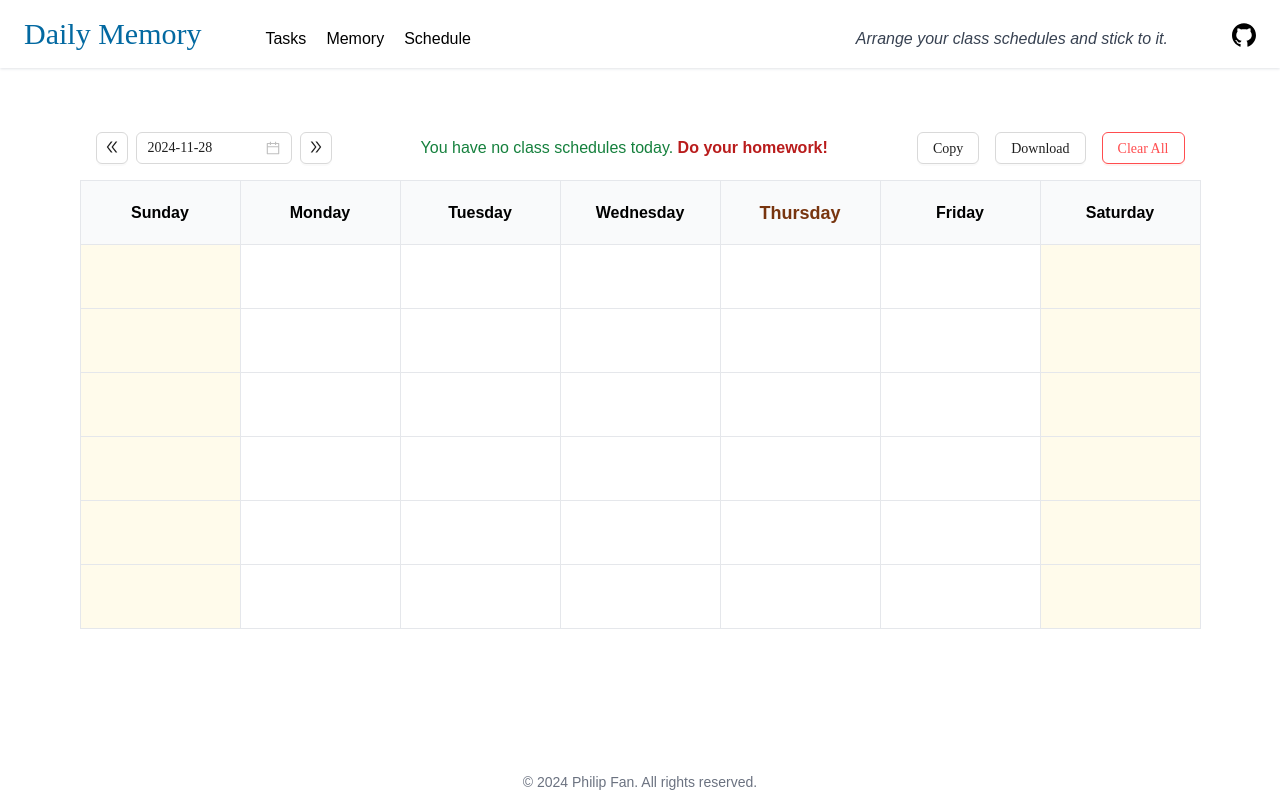
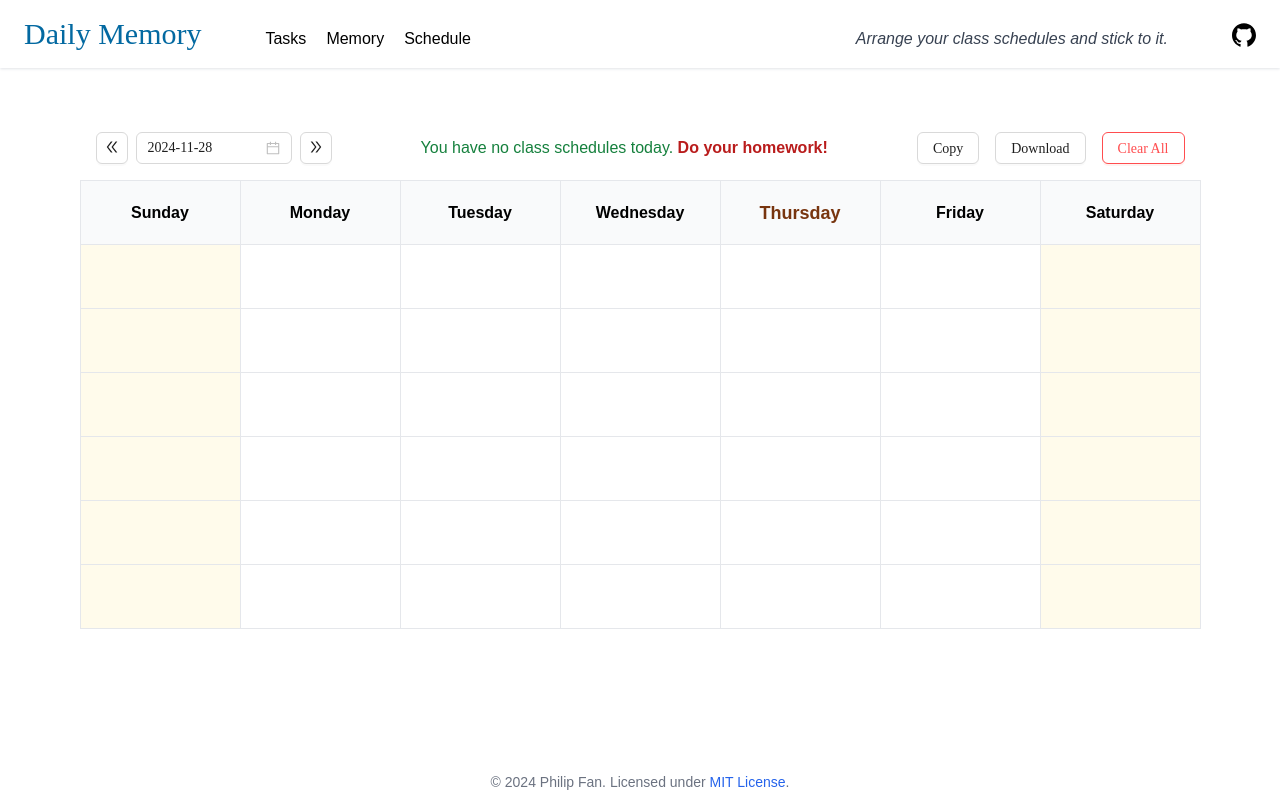
Before and after one commit to fanyf22/daily-memory, a React (Vite) app: page /schedule in a window 1280 px wide. Built offline with nearby package versions, Linux system fonts and the light colour scheme.

Commit message:
Add MIT License

```diff
--- a/src/app/layout.tsx
+++ b/src/app/layout.tsx
@@ -2,6 +2,8 @@ import { GithubOutlined } from "@ant-design/icons";
 import { ConfigProvider } from "antd";
 import { FC } from "react";
 import { Outlet, useLocation } from "react-router";
+
+const repository = "https://github.com/fanyf22/data-memory";
 
 const navigators: { [P in string]: { label: string; title: string } } = {
   "/tasks": {
@@ -42,7 +44,7 @@ const RootLayout: FC = () => {
             </ul>
             <div className="flex-1"></div>
             <p className="italic text-gray-700 font-sans">{navigators[pathname]?.title ?? ""}</p>
-            <a target="_blank" href="https://github.com/fanyf22/daily-memory.git">
+            <a target="_blank" href={repository}>
               <GithubOutlined style={{ fontSize: "1.5rem" }} />
             </a>
           </div>
@@ -53,7 +55,15 @@ const RootLayout: FC = () => {
           </main>
           <footer className="pb-2">
             <p className="text-center text-sm text-gray-500">
-              &copy; {new Date().getFullYear()} Philip Fan. All rights reserved.
+              &copy; {new Date().getFullYear()} Philip Fan. Licensed under{" "}
+              <a
+                className="text-blue-600 hover:text-blue-500 hover:underline"
+                href={repository + "/blob/main/LICENSE"}
+                target="_blank"
+              >
+                MIT License
+              </a>
+              .
             </p>
           </footer>
         </div>
--- a/src/components/schedule-table.tsx
+++ b/src/components/schedule-table.tsx
@@ -9,7 +9,6 @@ import { AutoComplete, Button, Col, message, Modal, Row, Tooltip } from "antd";
 import { type FC, useState } from "react";
 
 const dayNames = ["Sunday", "Monday", "Tuesday", "Wednesday", "Thursday", "Friday", "Saturday"];
-const tableCells = "w-40 h-16 text-center border";
 
 interface ScheduleTableItemProps {
   schedule: Schedule | undefined;
@@ -85,9 +84,9 @@ const ScheduleTableItem: FC<ScheduleTableItemProps> = ({
     <>
       {contextHolder}
       <td
-        className={`${tableCells} ${
+        className={`${
           time[0] == 0 || time[0] == 6 ? "bg-amber-50" : ""
-        } hover:cursor-pointer hover:bg-sky-50`}
+        } w-40 h-16 border text-center hover:cursor-pointer hover:bg-sky-50`}
         onClick={startEditing}
       >
         <Tooltip title={hoverHint} placement="right">
@@ -149,7 +148,7 @@ const ScheduleTableItem: FC<ScheduleTableItemProps> = ({
 };
 
 export interface ScheduleTableProps {
-  schedules: Schedules;
+  schedules: Scheduleks;
   dayInWeek: number;
   onChange?: (schedules: Schedules) => void;
 }
@@ -168,7 +167,7 @@ const ScheduleTable: FC<ScheduleTableProps> = ({ schedules, dayInWeek, onChange
       <thead>
         <tr>
           {dayNames.map((dayName, index) => (
-            <td className={`${tableCells} font-semibold bg-gray-50`} key={index}>
+            <td className={`w-40 h-16 text-center border font-semibold bg-gray-50`} key={index}>
               <p className={dayInWeek == index ? "text-amber-900 text-lg" : ""}>{dayName}</p>
             </td>
           ))}
```
Also changed, not shown: 1 other file (tests, documents, lock files or other folders).
